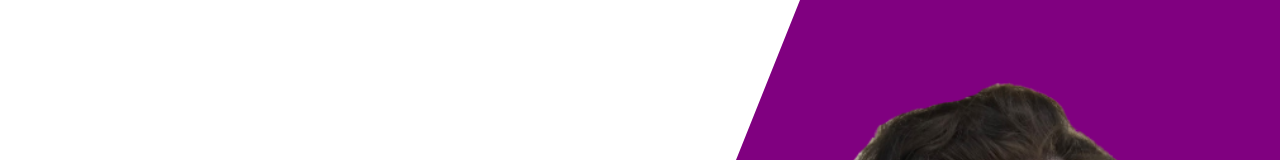
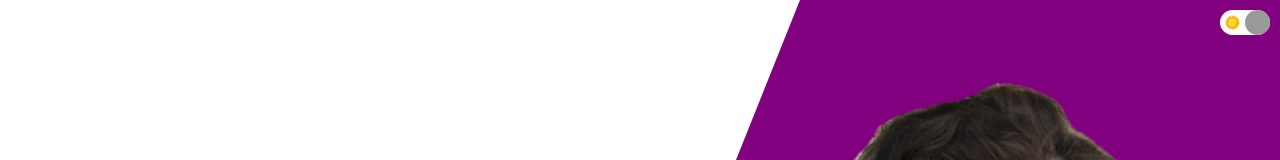
Before and after one commit to VanessaMorenoTorres/Portfolio, a React (Create React App) app: page / in a window 1280 px wide. Shown: the top 160 px of the page. Built offline with nearby package versions, Linux system fonts and the light colour scheme.

Commit message:
dark theme
added and functional

```diff
--- a/src/App.js
+++ b/src/App.js
@@ -1,16 +1,23 @@
-import './App.css';
+import "./App.css";
 import Intro from "./components/intro/Intro";
-import About from './components/about/About';
-import ProductList from './components/productList/ProductList';
-import Contact from './components/contact/Contact'
+import About from "./components/about/About";
+import ProductList from "./components/productList/ProductList";
+import Contact from "./components/contact/Contact";
+import Toggle from "./components/toogle/Toggle";
+import { ThemeContext } from "./context";
+import { useContext } from "react";
 
 function App() {
+
+  const theme = useContext(ThemeContext)
+  const darkMode = theme.state.darkMode;
   return (
-    <div className="App">
-     <Intro/>
-     <About/>
-     <ProductList/>
-     <Contact/>
+    <div className="App" style={{backgroundColor: darkMode ? "#222": "white" , color: darkMode && "white" }}>
+        <Toggle />
+        <Intro />
+        <About />
+        <ProductList />
+        <Contact />
     </div>
   );
 }
--- a/src/components/contact/Contact.jsx
+++ b/src/components/contact/Contact.jsx
@@ -2,8 +2,21 @@ import './contact.css'
 import Phone from '../../img/phone.png'
 import Email from '../../img/email.png'
 import Address from '../../img/address.png'
+import { useContext, useRef, useState } from 'react'
+import { ThemeContext } from '../../context'
 
 const Contact = () => {
+    const formRef = useRef()
+    const [done, setDone] = useState(false)
+    const theme = useContext(ThemeContext);
+    const darkMode = theme.state.darkMode;
+
+    const handleSubmit = (e)=>{
+        e.preventDefault()
+
+    }
+
+
     return(
         <div className="c">
             <div className="c-bg"></div>
@@ -28,11 +41,11 @@ const Contact = () => {
                     <p className='c-desc'>
                         <b>What's your story?</b> Get in touch, how can I help you? Lorem ipsum, dolor sit amet consectetur adipisicing elit. Excepturi in odit repellendus ex consequatur tempora. Laudantium, iusto rem nesciunt, velit ipsam impedit dignissimos dolor mollitia recusandae officiis illum, obcaecati eum!
                     </p>
-                    <form>
-                        <input type="text" placeholder='Name' name='user_name'/>
-                        <input type="text" placeholder='Subject' name='user_subject'/>
-                        <input type="text" placeholder='Email' name='user_email'/>
-                        <textarea name="message" placeholder='Message' id="" cols="30" rows="5"></textarea>
+                    <form ref={formRef} onSubmit={handleSubmit}>
+                        <input style={{backgroundColor: darkMode && "#333"}} type="text" placeholder='Name' name='user_name'/>
+                        <input style={{backgroundColor: darkMode && "#333"}} type="text" placeholder='Subject' name='user_subject'/>
+                        <input style={{backgroundColor: darkMode && "#333"}} type="text" placeholder='Email' name='user_email'/>
+                        <textarea style={{backgroundColor: darkMode && "#333"}} name="message" placeholder='Message' id="" cols="30" rows="5"></textarea>
                         <button>Submit</button>
                     </form>
                 </div>
--- /dev/null
+++ b/src/components/toogle/Toggle.jsx
@@ -0,0 +1,24 @@
+import './toggle.css'
+import Sun from '../../img/sun.png'
+import Moon from '../../img/moon.png'
+import { useContext } from 'react'
+import { ThemeContext } from '../../context'
+
+const Toggle = () => {
+    const theme = useContext(ThemeContext)
+
+    const handleClick = () =>{
+        theme.dispatch({type: "TOGGLE"})
+    }
+
+    return (
+        <div className="t">
+            <img src={Sun} alt="" className='t-icon' />
+            <img src={Moon} alt="" className='t-icon' />
+            <div className="t-button" onClick = {handleClick} style={{left: theme.state.darkMode ? 0 : 25}}></div>
+        </div>
+
+    )
+}
+
+export default Toggle
--- /dev/null
+++ b/src/components/toogle/toggle.css
@@ -0,0 +1,28 @@
+.t{
+    width: 50px;
+    height: 25px;
+    border-radius: 20px;
+    border: 1pz solid #999;
+    background-color: white;
+    position: fixed;
+    top: 10px;
+    right: 10px;
+    z-index: 999;
+    display: flex;
+    align-items: center;
+    justify-content: space-around;
+}
+
+.t-icon{
+    width: 15px;
+    height: 15px;
+}
+
+.t-button{
+    width: 25px;
+    height: 25px;
+    border-radius: 50%;
+    background-color: #999;
+    position: absolute;
+    cursor: pointer;
+}
--- /dev/null
+++ b/src/context.js
@@ -0,0 +1,23 @@
+import { createContext, useReducer } from "react";
+
+export const ThemeContext = createContext();
+
+const INITIAL_STATE = { darkMode: false };
+
+const themeReducer = (state, action) => {
+    switch(action.type){
+        case "TOGGLE":
+            return {darkMode: !state.darkMode};
+        default:
+            return state;
+    }
+};
+
+export const ThemeProvider = (props) => {
+    const [state, dispatch] = useReducer(themeReducer, INITIAL_STATE)
+    return(
+        <ThemeContext.Provider value= {{state, dispatch}} >
+          {props.children}
+        </ThemeContext.Provider>
+    )
+}
--- a/src/index.js
+++ b/src/index.js
@@ -3,10 +3,13 @@ import ReactDOM from 'react-dom';
 import './index.css';
 import App from './App';
 import reportWebVitals from './reportWebVitals';
+import {ThemeProvider} from './context'
 
 ReactDOM.render(
   <React.StrictMode>
+    <ThemeProvider>
     <App />
+    </ThemeProvider>
   </React.StrictMode>,
   document.getElementById('root')
 );
```
